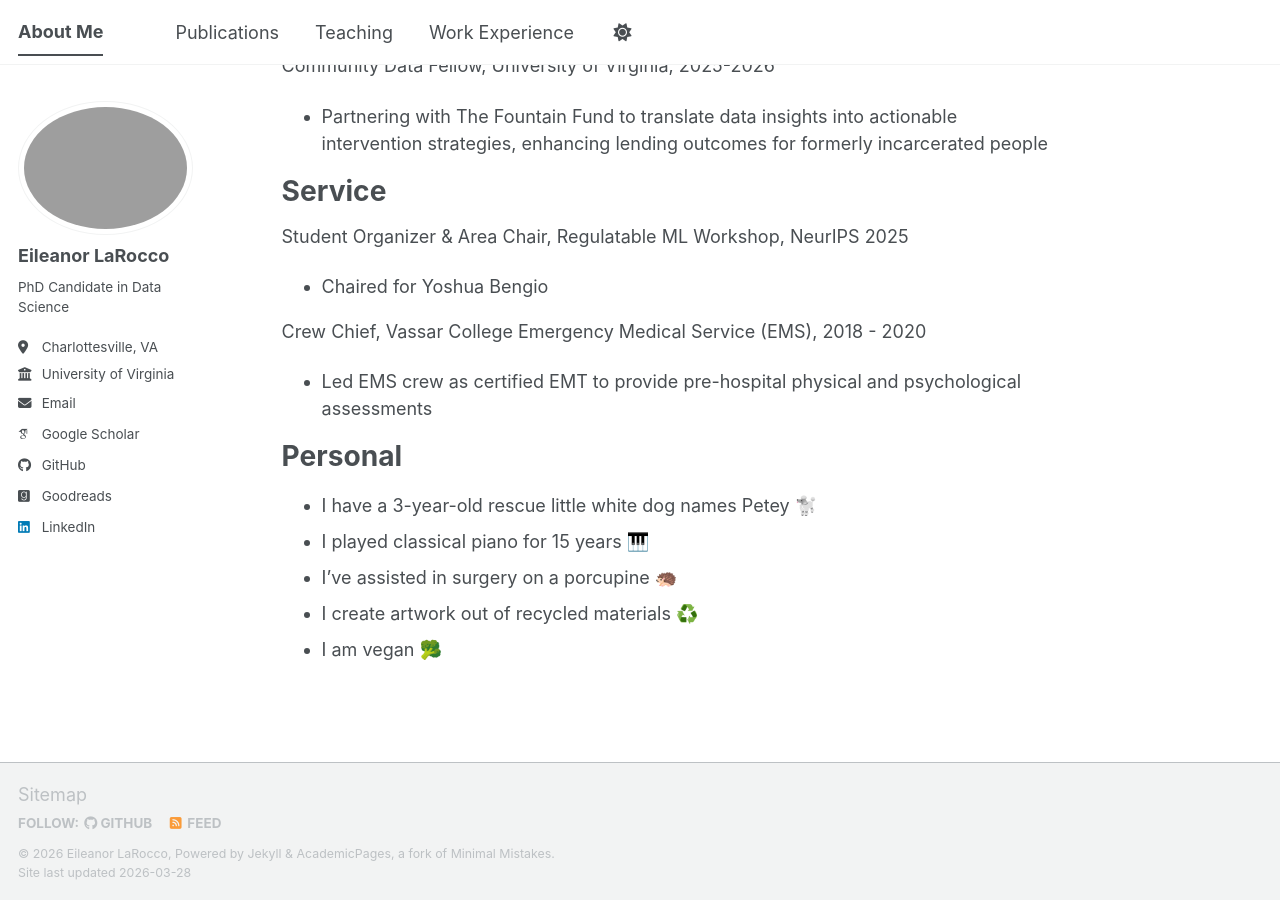
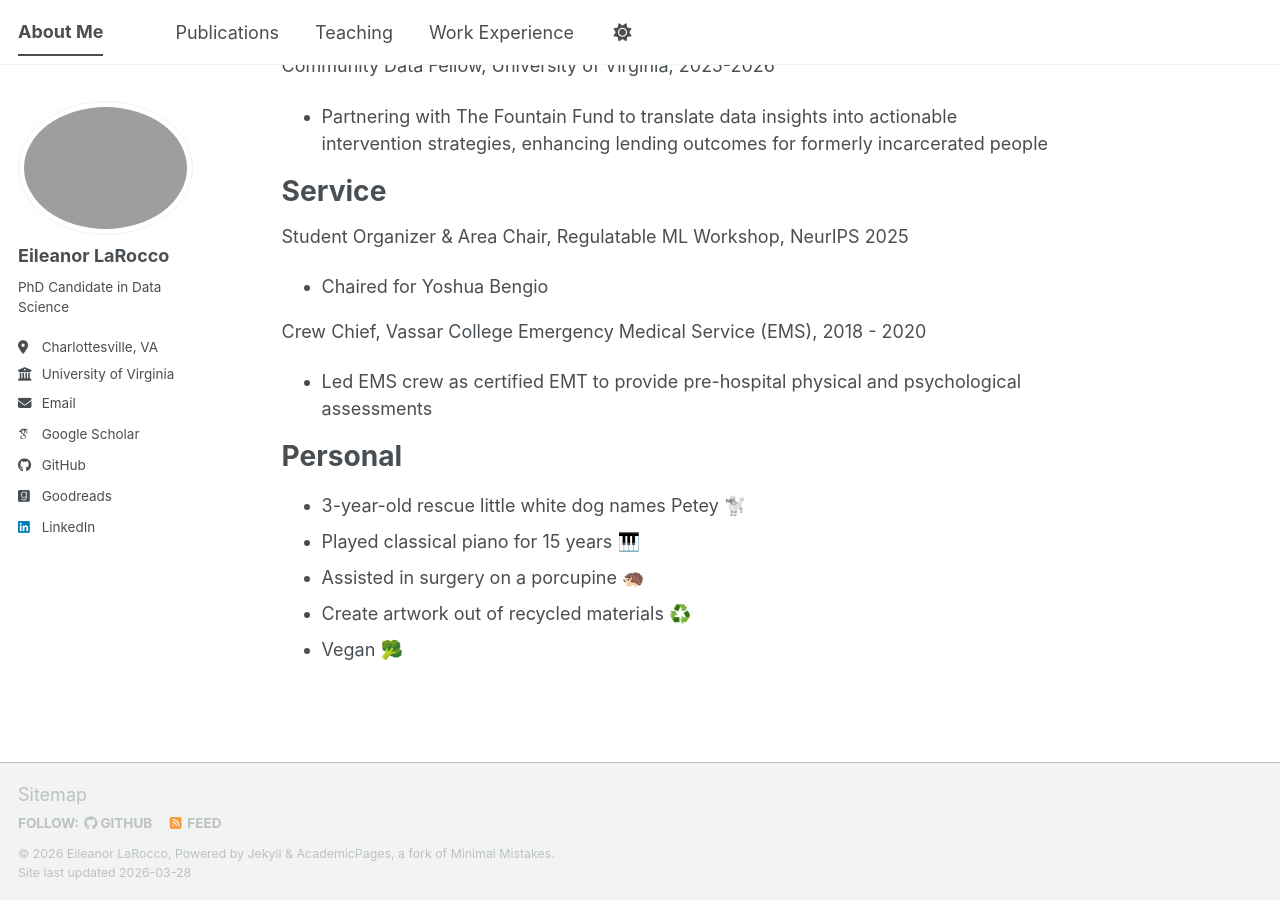
Before and after one commit to eplarocco/eplarocco.github.io, a Jekyll site: the page built from _pages/about.md, in a window 1280 px wide and 900 px high, scrolled down 604 px. Built offline with Jekyll 4.4.1, drawn with Linux system fonts in a browser that asks for light colours; some web fonts are replaced; a script bundle is joined from its source files by our own code; library files that are not in the unit come from our copies.

Commit message:
Revise personal information for clarity
Removed personal pronouns for a more concise presentation.

```diff
--- a/_pages/about.md
+++ b/_pages/about.md
@@ -39,8 +39,8 @@ Crew Chief, Vassar College Emergency Medical Service (EMS), 2018 - 2020
 
 Personal
 ======
-- I have a 3-year-old rescue little white dog names Petey 🐩
-- I played classical piano for 15 years 🎹
-- I've assisted in surgery on a porcupine 🦔
-- I create artwork out of recycled materials ♻️
-- I am vegan 🥦
+- 3-year-old rescue little white dog names Petey 🐩
+- Played classical piano for 15 years 🎹
+- Assisted in surgery on a porcupine 🦔
+- Create artwork out of recycled materials ♻️
+- Vegan 🥦
```
